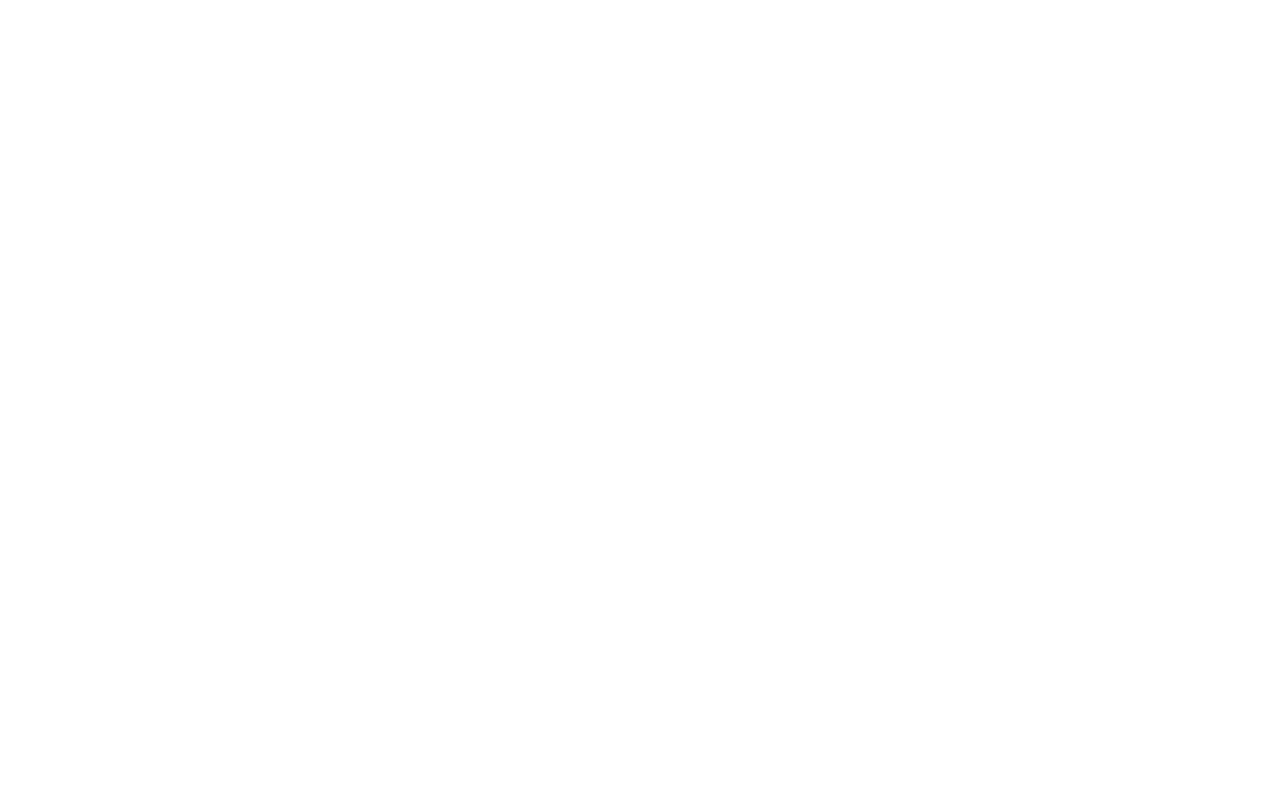
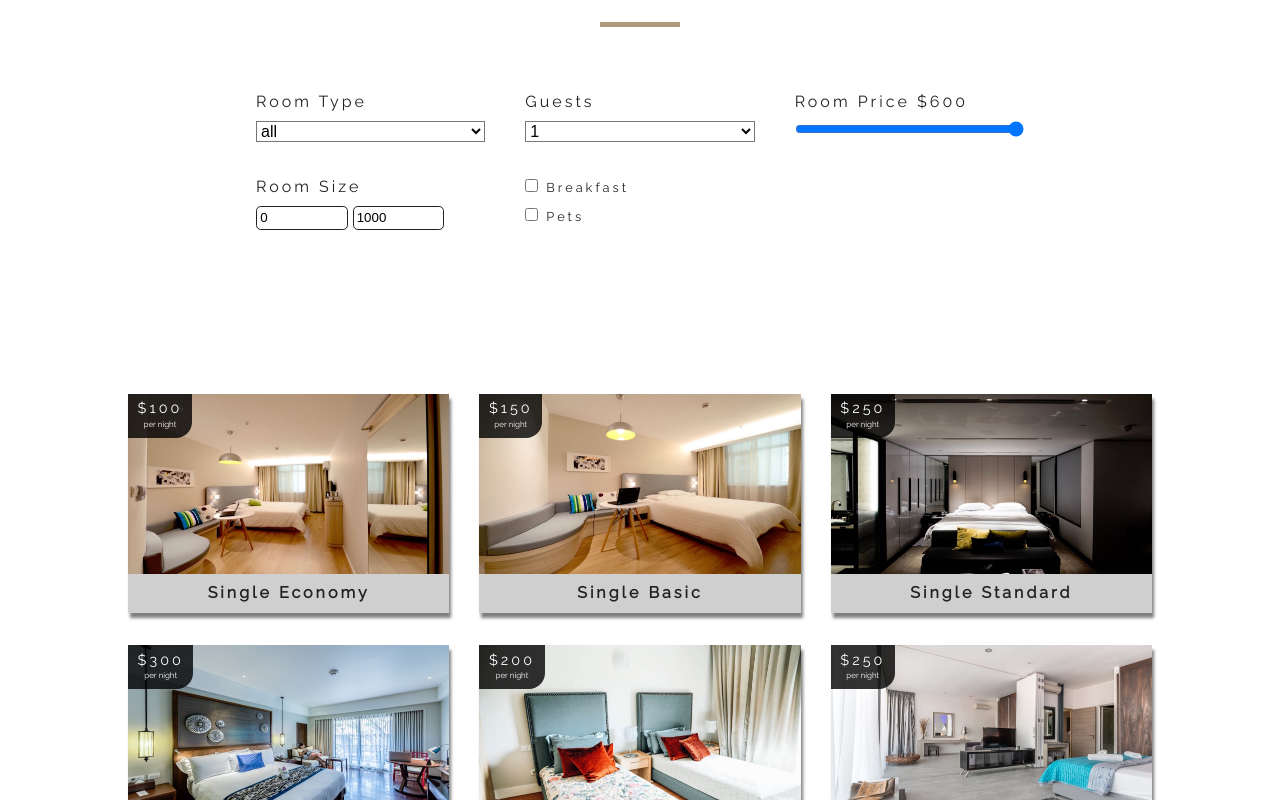
Before and after one commit to RylanZhou/react-projects, a React (Create React App) app: page /rooms in a window 1280 px wide. Shown: the part 660-1460 px from the top of the page. Before the commit the page ends 800 px from the top, so only its background shows below. Built offline with nearby package versions, Linux system fonts and the light colour scheme.

Commit message:
Beach Resort Page Part II (Completed)

```diff
--- a/src/Beach Resort Page/Context.js
+++ b/src/Beach Resort Page/Context.js
@@ -8,12 +8,32 @@
 
 const RoomContext = React.createContext()
 
+const DEFAULT_TYPE = 'all'
+const DEFAULT_CAPACITY = 1
+const DEFAULT_PRICE = 0
+const DEFAULT_MIN_PRICE = 0
+const DEFAULT_MAX_PRICE = 0
+const DEFAULT_MIN_SIZE = 0
+const DEFAULT_MAX_SIZE = 0
+const DEFAULT_BREAKFAST = false
+const DEFAULT_PETS = false
+
 class RoomProvider extends Component {
   state = {
     rooms: [],
     sortedRooms: [],
     featuredRooms: [],
-    loading: true
+    loading: true,
+    /* For filters */
+    type: DEFAULT_TYPE,
+    capacity: DEFAULT_CAPACITY,
+    price: DEFAULT_PRICE,
+    minPrice: DEFAULT_MIN_PRICE,
+    maxPrice: DEFAULT_MAX_PRICE,
+    minSize: DEFAULT_MIN_SIZE,
+    maxSize: DEFAULT_MAX_SIZE,
+    breakfast: DEFAULT_BREAKFAST,
+    pets: DEFAULT_PETS
   }
 
   async componentDidMount() {
@@ -21,12 +41,18 @@
       const data = await fetchItems()
       const rooms = this.formatData(data)
       const featuredRooms = rooms.filter(room => room.featured)
+      const maxPrice = Math.max(...rooms.map(each => each.price))
+      const maxSize = Math.max(...rooms.map(each => each.size))
       this.setState({
         rooms,
         featuredRooms,
         sortedRooms: rooms,
-        loading: false
+        loading: false,
+        price: maxPrice,
+        maxPrice,
+        maxSize
       })
+      console.log(this.state)
     } catch (error) {
       console.log(error)
     }
@@ -46,10 +72,45 @@
     return this.state.rooms.find(room => room.slug === slug)
   }
 
+  handleChange = (event) => {
+    const { target } = event
+    const { type, name } = target
+    const value = type === 'checkbox' ? target.checked : target.value
+    this.setState({
+      [name]: value
+    }, /* Callback */ this.filterRooms)
+  }
+
+  filterRooms = () => {
+    /* eslint-disable-next-line prefer-const */
+    let { rooms, type, capacity, price, minSize, maxSize, breakfast, pets } = this.state
+
+    capacity = parseInt(capacity)
+    price = parseInt(price)
+
+    const sortedRooms = [...rooms].filter(each => {
+      const filterType = type === 'all' || each.type === type
+      const filterCapacity = capacity === 1 || each.capacity >= capacity
+      const filterBreakfast = !breakfast || each.breakfast === breakfast
+      const filterPets = !pets || each.pets === pets
+      const filterPrice = each.price <= price
+      const filterSize = minSize <= each.size && each.size <= maxSize
+      return filterType && filterCapacity && filterBreakfast && filterPets && filterPrice && filterSize
+    })
+
+    this.setState({
+      sortedRooms
+    })
+  }
+
   render() {
     return (
       // value is the prop that could be passed across levels
-      <RoomContext.Provider value={{ ...this.state, getRoom: this.getRoom }}>
+      <RoomContext.Provider value={{
+        ...this.state,
+        getRoom: this.getRoom,
+        handleChange: this.handleChange
+      }}>
         {this.props.children}
       </RoomContext.Provider>
     )
--- a/src/Beach Resort Page/components/RoomContainer.js
+++ b/src/Beach Resort Page/components/RoomContainer.js
@@ -41,11 +41,10 @@
     return <Loading />
   }
   return (
-    <div>
-      Hello from RoomContainer
+    <>
       <RoomsFilter rooms={rooms} />
       <RoomsList rooms={sortedRooms} />
-    </div>
+    </>
   )
 }
 
--- a/src/Beach Resort Page/components/RoomFilter.js
+++ b/src/Beach Resort Page/components/RoomFilter.js
@@ -1,9 +1,126 @@
-import React from 'react'
+import React, { useContext } from 'react'
+import PropTypes from 'prop-types'
+import { RoomContext } from '../Context'
+import Title from './Title'
 
-export default function RoomFilter() {
+/**
+ * @param {Array} rooms The array to be filtered
+ * @param {String} prop The key
+ * @returns {Array}
+ */
+function getUniqueProps(rooms, prop) {
+  return [...new Set(rooms.map(each => each[prop]))]
+}
+
+export default function RoomFilter({ rooms }) {
+  const context = useContext(RoomContext)
+  const { handleChange, type, capacity, price, minPrice, maxPrice, minSize, maxSize, breakfast, pets } = context
+
+  const typeOptionsElements = [
+    'all',
+    ...getUniqueProps(rooms, 'type')
+  ].map((each, index) => (
+    <option
+      value={each}
+      key={index}>
+      {each}
+    </option>
+  ))
+
+  const guestOptionsElements = getUniqueProps(rooms, 'capacity').map((each, index) => (
+    <option
+      value={each}
+      key={index}>
+      {each}
+    </option>
+  ))
   return (
-    <div>
-      Hello from RoomFilter
-    </div>
+    <section className="filter-container">
+      <Title title="search rooms" />
+      <form className="filter-form">
+        {/* select type */}
+        <div className="form-group">
+          <label htmlFor="type">room type</label>
+          <select
+            className="form-control"
+            onChange={handleChange}
+            name="type"
+            value={type}
+            id="type">
+            {typeOptionsElements}
+          </select>
+        </div>
+        {/* guests */}
+        <div className="form-group">
+          <label htmlFor="capacity">guests</label>
+          <select
+            name="capacity"
+            id="capacity"
+            value={capacity}
+            onChange={handleChange}
+            className="form-control">
+            {guestOptionsElements}
+          </select>
+        </div>
+        {/* price */}
+        <div className="form-group">
+          <label htmlFor="price">room price ${price}</label>
+          <input
+            className="form-control"
+            type="range"
+            name="price"
+            id="price"
+            min={minPrice}
+            max={maxPrice}
+            value={price}
+            onChange={handleChange}/>
+        </div>
+        {/* size */}
+        <div className="form-group">
+          <label htmlFor="size">room size</label>
+          <div className="size-inputs">
+            <input
+              className="size-input"
+              type="number"
+              name="minSize"
+              id="size"
+              value={minSize}
+              onChange={handleChange}/>
+            <input
+              className="size-input"
+              type="number"
+              name="maxSize"
+              id="size"
+              value={maxSize}
+              onChange={handleChange}/>
+          </div>
+        </div>
+        {/* extra */}
+        <div className="form-group">
+          <div className="single-extra">
+            <input
+              type="checkbox"
+              name="breakfast"
+              id="breakfast"
+              checked={breakfast}
+              onChange={handleChange} />
+            <label htmlFor="breakfast">breakfast</label>
+          </div>
+          <div className="single-extra">
+            <input
+              type="checkbox"
+              name="pets"
+              id="pets"
+              checked={pets}
+              onChange={handleChange} />
+            <label htmlFor="pets">pets</label>
+          </div>
+        </div>
+      </form>
+    </section>
   )
 }
+
+RoomFilter.propTypes = {
+  rooms: PropTypes.array
+}
--- a/src/Beach Resort Page/components/RoomsList.js
+++ b/src/Beach Resort Page/components/RoomsList.js
@@ -1,9 +1,28 @@
 import React from 'react'
+import PropTypes from 'prop-types'
+import Room from './Room'
 
-export default function RoomsList() {
+export default function RoomsList({ rooms }) {
+  if (!rooms.length) {
+    return (
+      <div className="empty-search">
+        <h3>Unfortunately no rooms matched your search parameters.</h3>
+      </div>
+    )
+  }
+  const roomsElements = rooms.map(each => (
+    <Room key={each.id}
+      room={each} />
+  ))
   return (
-    <div>
-      Hello from RoomsList
-    </div>
+    <section className="rooms-list">
+      <div className="rooms-list-center">
+        {roomsElements}
+      </div>
+    </section>
   )
 }
+
+RoomsList.propTypes = {
+  rooms: PropTypes.array
+}
--- a/src/Beach Resort Page/style.scss
+++ b/src/Beach Resort Page/style.scss
@@ -1,4 +1,4 @@
-@import url("https://fonts.googleapis.com/css?family=Raleway");
+@import url('https://fonts.googleapis.com/css?family=Raleway');
 
 * {
   margin: 0;
@@ -173,13 +173,13 @@
 .default-hero,
 .rooms-hero {
   min-height: calc(100vh - 66px);
-  background: url("./images/defaultBcg.jpeg") center/cover no-repeat;
+  background: url('./images/defaultBcg.jpeg') center/cover no-repeat;
   display: flex;
   align-items: center;
   justify-content: center;
 }
 .rooms-hero {
-  background-image: url("./images/room-2.jpeg");
+  background-image: url('./images/room-2.jpeg');
   min-height: 60vh;
 }
 /* End of Hero */
@@ -331,19 +331,36 @@
 .room {
   box-shadow: var(--lightShadow);
   transition: var(--mainTransition);
-}
-.room:hover {
+
+  &:hover {
     box-shadow: var(--darkShadow);
   }
 
   .img-container {
     position: relative;
+
+    &:hover {
+      background: rgba(0, 0, 0, 0.8);
+
+      img {
+        opacity: 0.3;
       }
-.img-container img {
+
+      .price-top {
+        opacity: 0;
+      }
+
+      .room-link {
+        transform: translate(-50%, -50%) scale(1);
+      }
+    }
+
+    img {
       width: 100%;
       display: block;
       transition: var(--mainTransition);
     }
+
     .price-top {
       position: absolute;
       top: 0;
@@ -355,13 +372,15 @@
       font-size: 0.5rem;
       text-align: center;
       transition: var(--mainTransition);
-}
-.price-top h6 {
+
+      h6 {
         margin-bottom: 0;
         font-size: 0.9rem;
         font-weight: 300;
         letter-spacing: var(--mainSpacing);
       }
+    }
+
     .room-link {
       position: absolute;
       top: 50%;
@@ -369,18 +388,8 @@
       transform: scale(0);
       transition: all 0.3s linear;
     }
-.img-container:hover {
-  background: rgba(0, 0, 0, 0.8);
   }
-.img-container:hover img {
-  opacity: 0.3;
-}
-.img-container:hover .price-top {
-  opacity: 0;
-}
-.img-container:hover .room-link {
-  transform: translate(-50%, -50%) scale(1);
-}
+
   .room-info {
     background: var(--darkGrey);
     text-transform: capitalize;
@@ -389,12 +398,13 @@
     font-weight: 700;
     letter-spacing: var(--mainSpacing);
   }
+}
 /* end of room  */
+
 /* single room*/
-
 .single-room {
   padding: 5rem 0 0 0;
-}
+
   .single-room-images {
     width: 80vw;
     margin: 0 auto;
@@ -402,45 +412,54 @@
     grid-template-columns: repeat(auto-fit, minmax(350px, 1fr));
     grid-row-gap: 2rem;
     grid-column-gap: 50px;
-}
-.single-room-images img {
+
+    img {
       width: 100%;
       display: block;
     }
+  }
+
   .single-room-info {
     width: 80vw;
     display: grid;
     grid-template-columns: 1fr;
     margin: 2rem auto;
-}
-.desc,
-.info {
+
+    .desc {
       margin: 1rem 0;
-}
-.desc h3 {
-  text-transform: capitalize;
-  letter-spacing: var(--mainSpacing);
-}
-.desc p {
-  line-height: 1.5;
-}
-.info h3,
-.info h6 {
+
+      h3 {
         text-transform: capitalize;
         letter-spacing: var(--mainSpacing);
       }
 
-.info h6 {
-  font-weight: 300;
+      p {
+        line-height: 1.5;
       }
-.room-extras {
-  width: 80vw;
-  margin: 0 auto 3rem auto;
     }
-.room-extras h6 {
+
+    .info {
+      margin: 1rem 0;
+
+      h3,
+      h6 {
         text-transform: capitalize;
         letter-spacing: var(--mainSpacing);
       }
+
+      h6 {
+        font-weight: 300;
+      }
+    }
+  }
+}
+
+.room-extras {
+  h6 {
+    text-transform: capitalize;
+    letter-spacing: var(--mainSpacing);
+  }
+
   .extras {
     list-style-type: none;
     display: grid;
@@ -448,6 +467,8 @@
     grid-column-gap: 2rem;
     grid-row-gap: 1rem;
   }
+}
+
 @media screen and (min-width: 992px) {
   .single-room-images,
   .single-room-info,
@@ -465,11 +486,12 @@
   }
 }
 /* end of single room*/
+
 /* roomlist */
-.roomslist {
+.rooms-list {
   padding: 5rem 0;
-}
-.roomslist-center {
+
+  .rooms-list-center {
     width: 80vw;
     margin: 0 auto;
     display: grid;
@@ -477,23 +499,25 @@
     grid-row-gap: 2rem;
     grid-column-gap: 30px;
   }
+}
 
 @media screen and (min-width: 776px) {
-  .roomslist-center {
+  .rooms-list-center {
     width: 90vw;
   }
 }
 @media screen and (min-width: 992px) {
-  .roomslist-center {
+  .rooms-list-center {
     width: 95vw;
     max-width: 1170px;
   }
 }
 /* end of roomlist */
-/*  rooms fitler*/
+
+/*  rooms filter*/
 .filter-container {
   padding: 5rem 0;
-}
+
   .filter-form {
     width: 60vw;
     margin: 0 auto;
@@ -501,23 +525,25 @@
     grid-template-columns: repeat(auto-fit, minmax(202px, 1fr));
     grid-row-gap: 2rem;
     grid-column-gap: 40px;
-}
+
     .form-group {
       text-transform: capitalize;
-}
-.form-group label {
+
+      label {
         display: block;
         letter-spacing: var(--mainSpacing);
         margin-bottom: 0.5rem;
       }
+
       .form-control {
         width: 100%;
         background: transparent;
         font-size: 1rem;
       }
+
       .size-inputs {
         display: flex;
-}
+
         .size-input {
           width: 40%;
           padding: 0.2rem;
@@ -525,11 +551,19 @@
           border-radius: 0.3rem;
           margin-right: 0.3rem;
         }
-.single-extra label {
+      }
+
+      .single-extra {
+        label {
           display: inline-block;
           font-size: 0.8rem;
           margin-left: 0.5rem;
         }
+      }
+    }
+  }
+}
+
 @media screen and (min-width: 776px) {
   .filter-form {
     width: 70vw;
```
Also changed, not shown: src/Beach Resort Page/SingleRoom.js (+5 -2 lines). Lines whose indentation alone changed are shown as unchanged.
